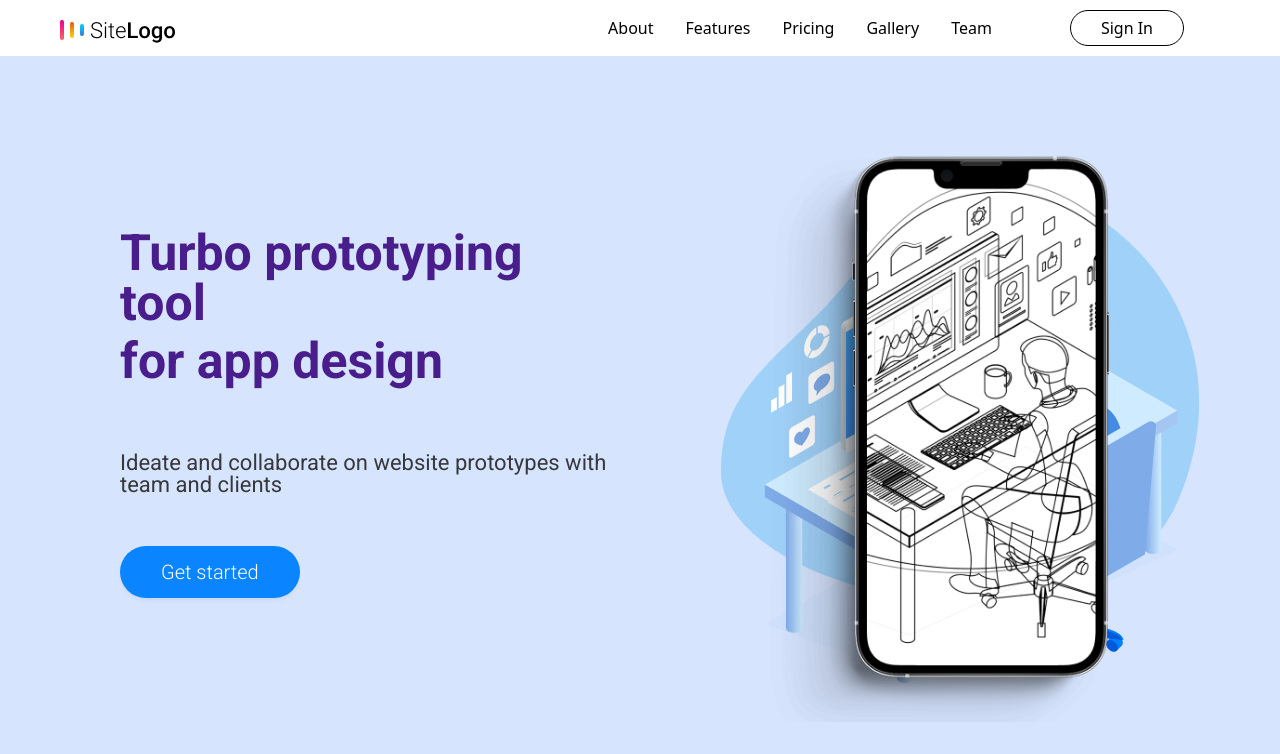
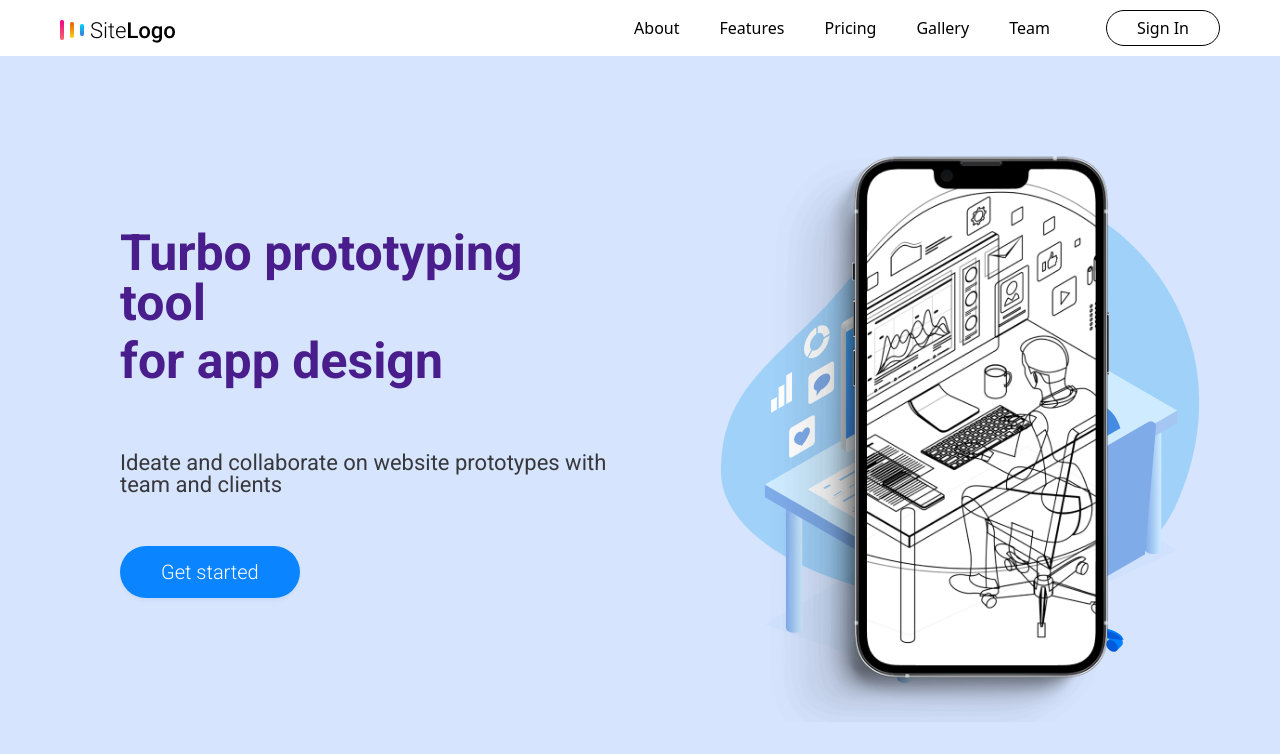
Before and after one commit to Daria1404/New-website, a plain HTML site: page index.html in a window 1280 px wide. Drawn offline with Linux system fonts and the light colour scheme.

Commit message:
navbar changeas

```diff
--- a/index.html
+++ b/index.html
@@ -8,19 +8,16 @@
     <link rel="stylesheet" href="style.css">
 </head>
 <body>
-    <!-- Navbar start -->
-    <nav class="navbar navbar-expand-lg px-lg-5 ps-3">
-        <div class="container-fluid pe-lg-5">
-            <a class="navbar-brand" href="#">
+    <nav class="navbar navbar-expand-lg px-lg-5">
+  <div class="container-fluid">
+    <a class="navbar-brand ps-5 ps-lg-0" href="#">
          <img src="./images/SiteLogo.png" alt="">
     </a>
-            <button class="navbar-toggler" type="button" data-bs-toggle="collapse"
-                data-bs-target="#navbarSupportedContent" aria-controls="navbarSupportedContent" aria-expanded="false"
-                aria-label="Toggle navigation">
+    <button class="navbar-toggler" type="button" data-bs-toggle="collapse" data-bs-target="#navbarSupportedContent" aria-controls="navbarSupportedContent" aria-expanded="false" aria-label="Toggle navigation">
       <span class="navbar-toggler-icon"></span>
     </button>
-            <div class="collapse navbar-collapse justify-content-end gap-custom flex-column flex-lg-row " id="navbarSupportedContent">
-                <ul class="navbar-nav mb-2 mb-lg-0 gap-3 align-items-center">
+    <div class="collapse navbar-collapse justify-content-end gap-5" id="navbarSupportedContent">
+      <ul class="navbar-nav mb-2 mb-lg-0 gap-4 align-items-center">
        <li class="nav-item">
                         <a class="nav-link active text-black fw-medium" aria-current="page" href="#">About</a>
                     </li>
@@ -37,7 +34,8 @@
                         <a class="nav-link text-black fw-medium" href="#">Team</a>
                     </li>
       </ul>
-               <div>
+
+       <div class="d-flex justify-content-center">
          <button class="btn btn-custom" type="submit">Sign In</button>
        </div>
 
```
Lines whose indentation alone changed are shown as unchanged.
